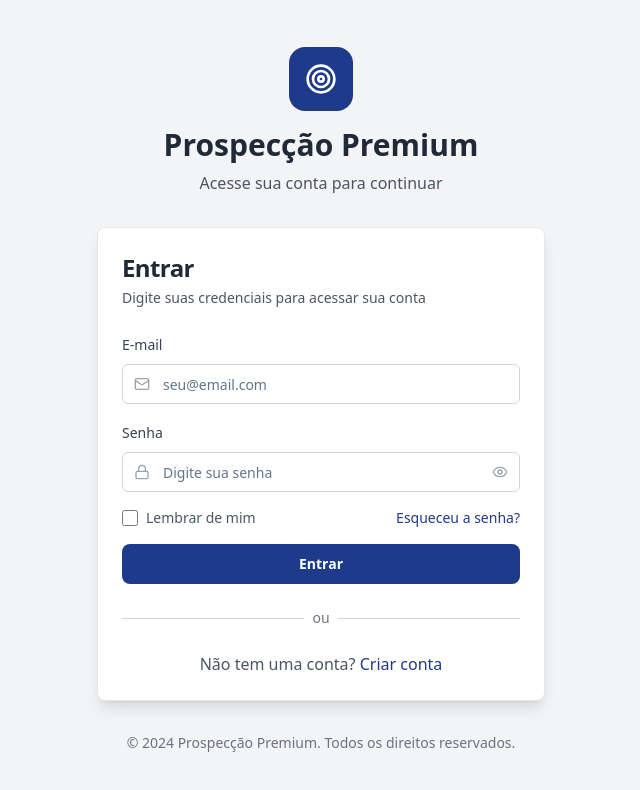
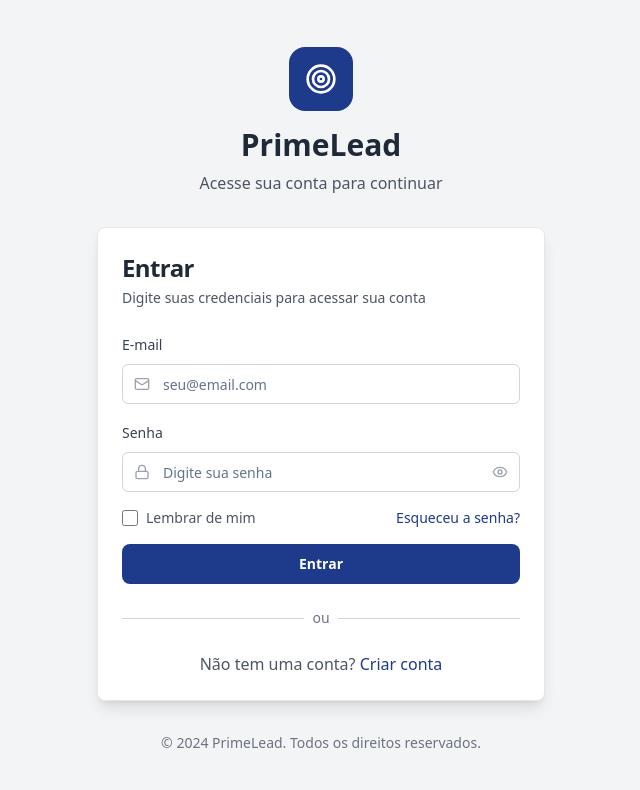
Before and after one commit to matheusreis1202/primelead-29, a React (Vite) app: page /login in a window 1280 px wide. Shown: the top 790 px of the page, without its empty margins (319-959 px from the left). Built offline with nearby package versions, Linux system fonts and the light colour scheme.

Commit message:
Refactor login page text
Replaces "Prospecção premium" with "PrimeLead" on the login page.

```diff
--- a/src/pages/Login.tsx
+++ b/src/pages/Login.tsx
@@ -32,7 +32,7 @@ const Login = () => {
           <div className="inline-flex items-center justify-center w-16 h-16 bg-blue-900 rounded-2xl mb-4">
             <Target className="h-8 w-8 text-white" />
           </div>
-          <h1 className="text-3xl font-bold text-gray-800">Prospecção Premium</h1>
+          <h1 className="text-3xl font-bold text-gray-800">PrimeLead</h1>
           <p className="text-gray-600 mt-2">Acesse sua conta para continuar</p>
         </div>
 
@@ -153,7 +153,7 @@ const Login = () => {
         {/* Footer */}
         <div className="text-center mt-8">
           <p className="text-sm text-gray-500">
-            © 2024 Prospecção Premium. Todos os direitos reservados.
+            © 2024 PrimeLead. Todos os direitos reservados.
           </p>
         </div>
       </div>
```
